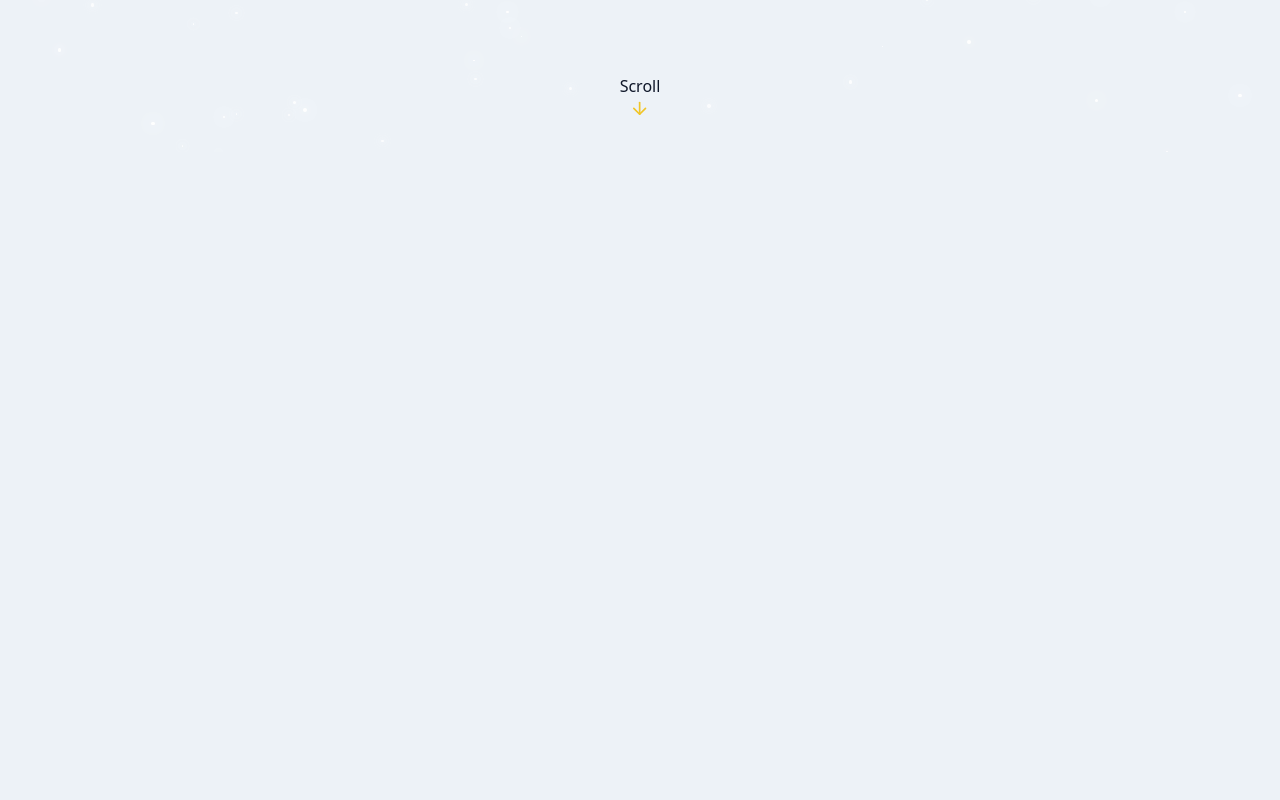
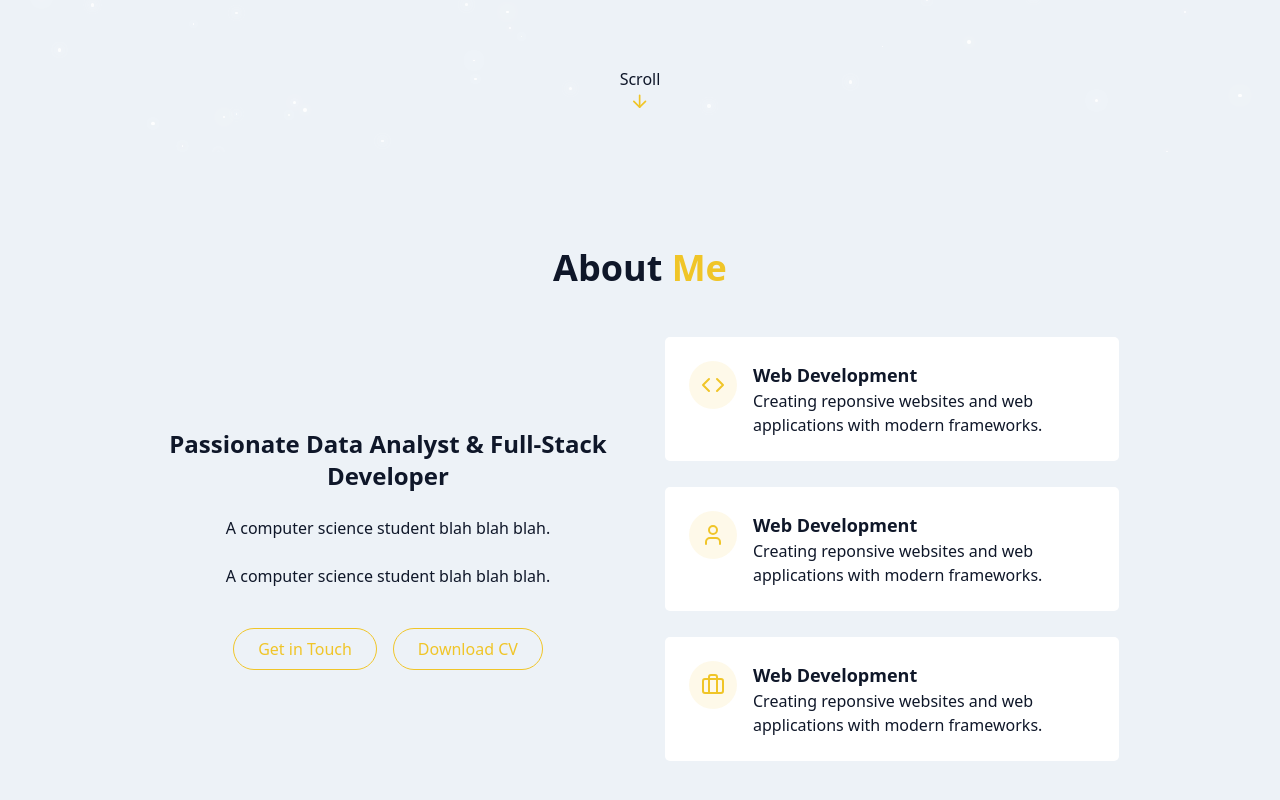
Before and after one commit to xianonnnnn/xianon-portfolio, a React (Vite) app: page / in a window 1280 px wide. Shown: the part 648-1448 px from the top of the page. Before the commit the page ends 800 px from the top, so only its background shows below. Built offline with nearby package versions, Linux system fonts and the light colour scheme.

Commit message:
Added about section and tweaked navbar

```diff
--- /dev/null
+++ b/src/components/AboutSection.jsx
@@ -0,0 +1,74 @@
+import { Code, User, Briefcase } from "lucide-react"
+
+export const AboutSection =() => {
+    return (
+        <section id="about" className="py-24 px-4 relative">
+            <div className="container mx-auto max-w-5xl">
+                <h2 className="text-3xl md:text-4xl font-bold mb-12 text-center">
+                    About <span className="text-primary"> Me</span>
+                </h2>
+                <div className="grid grid-cols-1 md:grid-cols-2 gap-12 items-center">
+                    <div className="space-y-6">
+                        <h3 className="text-2xl font-semibold">
+                            Passionate Data Analyst & Full-Stack Developer
+                        </h3>
+
+                        <p className="text-muted-foreground">
+                            A computer science student blah blah blah.
+                        </p>
+
+                        <p className="text-muted-foreground">
+                            A computer science student blah blah blah.
+                        </p>
+
+                        <div className="flex flex-col sm:flex-row gap-4 pt-4 justify-center">
+                            <a href="#contact" className="cosmic-button">
+                                Get in Touch
+                            </a>
+                            <a href="" className="px-6 py-2 rounded-full border border-primary text-primary hover:bg-primary/10 transition-colors duration-300">
+                                Download CV
+                            </a>
+                        </div>
+                    </div>
+                    <div className="grid grid-cols-1 gap-6">
+                        <div className="gradient-border p-6 card-hover">
+                            <div className="flex items-start gap-4">
+                                <div className="p-3 rounded-full bg-primary/10">
+                                    <Code className="h-6 w-6 text-primary" />
+                                </div>
+                                <div className="text-left">
+                                    <h4 className="font-semibold text-lg"> Web Development </h4>
+                                    <p className="text-muted-foreground"> Creating reponsive websites and web applications with modern frameworks.</p>
+                                </div>
+                            </div>
+                        </div>
+                        <div className="gradient-border p-6 card-hover">
+                            <div className="flex items-start gap-4">
+                                <div className="p-3 rounded-full bg-primary/10">
+                                    <User className="h-6 w-6 text-primary" />
+                                </div>
+                                <div className="text-left">
+                                    <h4 className="font-semibold text-lg"> Web Development </h4>
+                                    <p className="text-muted-foreground"> Creating reponsive websites and web applications with modern frameworks.</p>
+                            </div>
+                                </div>
+                            </div>
+                        <div className="gradient-border p-6 card-hover">
+                            <div className="flex items-start gap-4">
+                                <div className="p-3 rounded-full bg-primary/10">
+                                    <Briefcase className="h-6 w-6 text-primary" />
+                                </div>
+                                <div className="text-left">
+                                    <h4 className="font-semibold text-lg"> Web Development </h4>
+                                    <p className="text-muted-foreground"> Creating reponsive websites and web applications with modern frameworks.</p>
+                                </div>
+                            </div>
+                        </div>
+
+                    </div>
+
+                </div>
+            </div>
+        </section>
+    )
+}
--- a/src/components/Navbar.jsx
+++ b/src/components/Navbar.jsx
@@ -4,6 +4,7 @@
 import { useEffect, useState  } from "react";
 
 const navItems = [
+    {name: "About Me", href: "#about"},
     {name: "Tech", href: "#tech"},
     {name: "Projects", href: "#projects"},
     {name: "Experience", href: "#experience"},
@@ -26,12 +27,12 @@
     return (
         <nav
             className={cn(
-                "fixed w-full z-40 transition-all duration-300",
+                "fixed w-full z-40 py-5 bg-background/70 backdrop-blur-md shadow-xs transition-all duration-300",
                 isScrolled ? "py-3 bg-background/80 backdrop-blur-md shadow-xs" : "py-5"
             )}
         >
             <div className="container flex items-center justify-between">
-                <a className="text-4xl font-bold text-primary flex items-center" href ="#home">
+                <a className="text-2xl font-bold text-primary flex items-center" href ="#home">
                     <span className="text-glow">
                         <span className="text-glow text-foreground"> x</span>ian<span className="text-glow text-foreground">on</span>
                     </span>
--- a/src/pages/Home.jsx
+++ b/src/pages/Home.jsx
@@ -2,7 +2,7 @@
 import { StarBackground } from '../components/StarBackground';
 import { Navbar } from '../components/Navbar';
 import { HomeSection } from '../components/HomeSection';
-
+import { AboutSection } from '../components/AboutSection';
 export const Home = () => {
     return (
         <div className="min-h-screen bg-background text-foreground overflow-x-hidden">
@@ -18,6 +18,7 @@
             {/* Main Content */}
             <main>
                 <HomeSection />
+                <AboutSection />
             </main>
 
             {/* Footer */}
```
